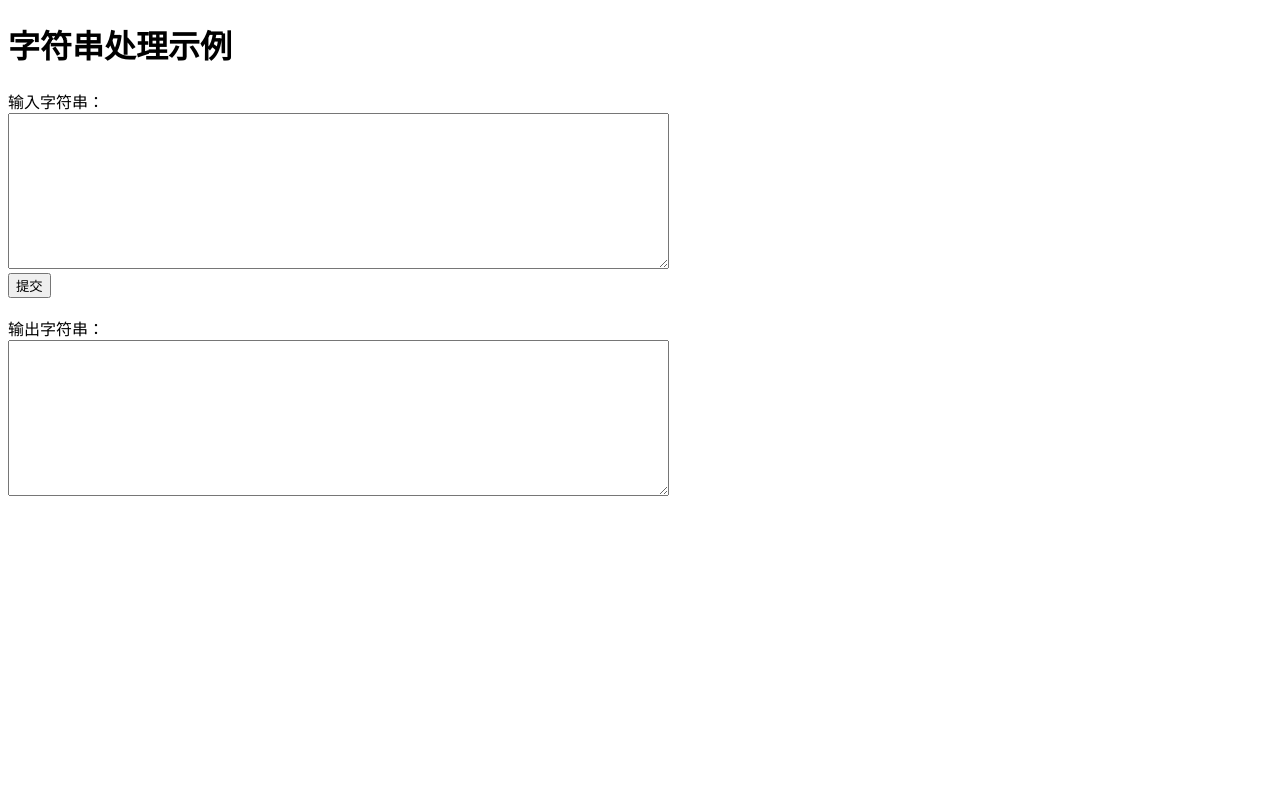
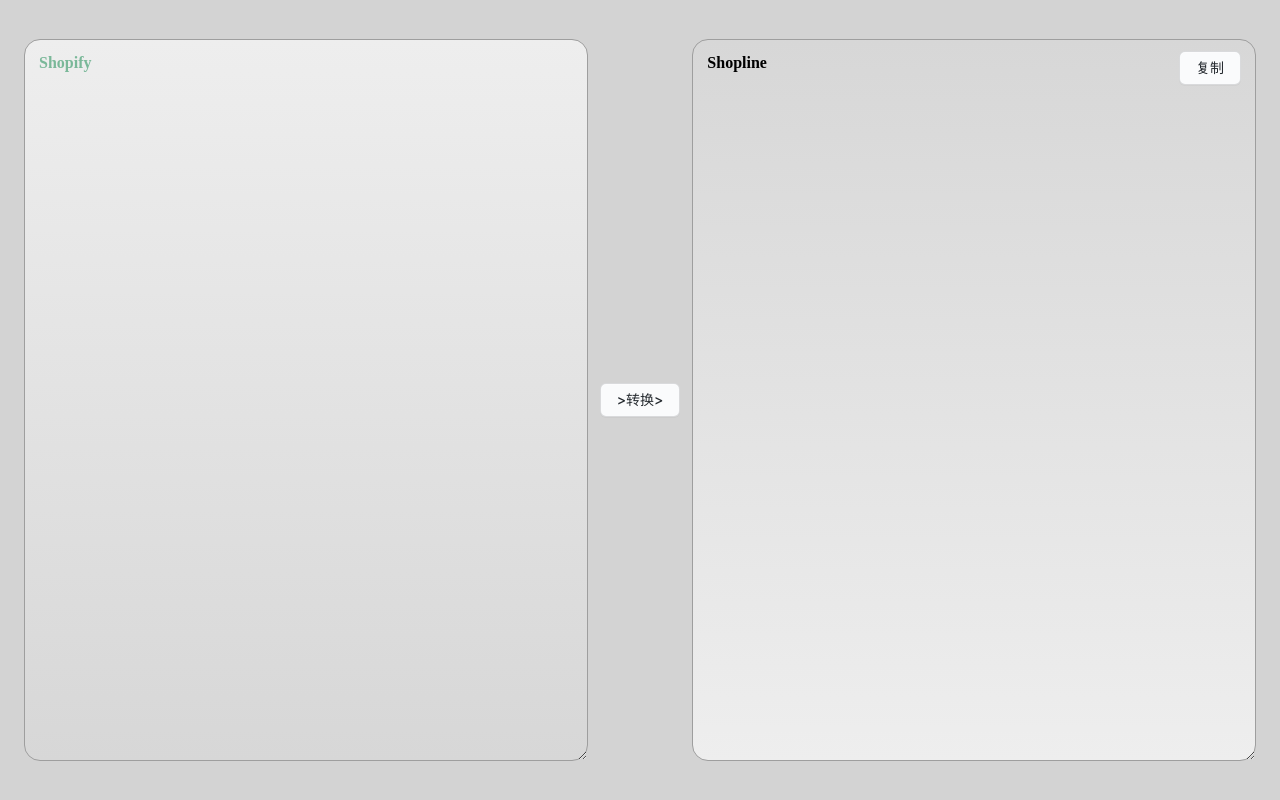
Before and after one commit to Bkyaro/Shopify-Shopline-Convertor, a website: page index.html in a window 1280 px wide. Drawn offline with nearby package versions, Linux system fonts and the light colour scheme.

Commit message:
feat(main): recover layout,add netlify cli

```diff
--- a/index.html
+++ b/index.html
@@ -1,20 +1,173 @@
 <!DOCTYPE html>
-<html>
+
+<html lang="en">
   <head>
-    <meta charset="utf-8" />
-    <title>字符串处理示例</title>
+    <meta charset="UTF-8" />
+    <meta http-equiv="X-UA-Compatible" content="IE=edge" />
+    <meta name="viewport" content="width=device-width, initial-scale=1.0" />
+    <title>Convertor</title>
   </head>
+  <style>
+    body {
+      margin: 0;
+      padding: 0;
+      background-color: lightgrey;
+      display: flex;
+      justify-content: center;
+      align-items: center;
+      height: 100vh;
+      gap: 12px;
+      padding: 0 24px;
+    }
+    textarea::-webkit-scrollbar {
+      display: none;
+    }
+    .input-group,
+    .output-group {
+      position: relative;
+      flex: 1;
+      margin: 0 auto;
+      height: 100%;
+      display: flex;
+      justify-content: center;
+      align-items: center;
+      height: calc(100% - 12px);
+      width: 100%;
+    }
+
+    #input {
+      background: linear-gradient(0deg, #d7d7d7 0%, #eeeeee 100%);
+    }
+
+    #output {
+      background: linear-gradient(0deg, #eeeeee 0%, #d7d7d7 100%);
+    }
+
+    #copy-btn {
+      position: absolute;
+      top: 45px;
+      right: 15px;
+    }
+
+    textarea {
+      border: solid 1.5px #9e9e9e;
+      border-radius: 1rem;
+      padding: 1rem;
+      font-size: 1rem;
+      color: #252121;
+      transition: border 150ms cubic-bezier(0.4, 0, 0.2, 1);
+      height: calc(100% - 100px);
+      overflow: scroll;
+      width: calc(100% - 20px);
+    }
+
+    .user-label {
+      position: absolute;
+      left: 15px;
+      top: 32px;
+      font-weight: bold;
+      pointer-events: none;
+      transform: translateY(1rem);
+      transition: 150ms cubic-bezier(0.4, 0, 0.2, 1);
+    }
+
+    .shopify {
+      color: hsl(150deg 30% 60%);
+    }
+
+    .shopline {
+      color: hsl(0 0% 0%);
+    }
+
+    textarea:focus,
+    input:valid {
+      outline: none;
+      border: 1.5px solid #1a73e8;
+    }
+
+    textarea:focus ~ label,
+    input:valid ~ label {
+      transform: translateY(-50%) scale(0.8);
+      background-color: #212121;
+      padding: 0 0.2em;
+      color: #2196f3;
+    }
+    button {
+      appearance: none;
+      background-color: #fafbfc;
+      border: 1px solid rgba(27, 31, 35, 0.15);
+      border-radius: 6px;
+      box-shadow: rgba(27, 31, 35, 0.04) 0 1px 0,
+        rgba(255, 255, 255, 0.25) 0 1px 0 inset;
+      box-sizing: border-box;
+      color: #24292e;
+      cursor: pointer;
+      display: inline-block;
+      font-family: -apple-system, system-ui, "Segoe UI", Helvetica, Arial,
+        sans-serif, "Apple Color Emoji", "Segoe UI Emoji";
+      font-size: 14px;
+      font-weight: 500;
+      line-height: 20px;
+      list-style: none;
+      padding: 6px 16px;
+      position: relative;
+      transition: background-color 0.2s cubic-bezier(0.3, 0, 0.5, 1);
+      user-select: none;
+      -webkit-user-select: none;
+      touch-action: manipulation;
+      vertical-align: middle;
+      white-space: nowrap;
+      word-wrap: break-word;
+    }
+
+    button:hover {
+      background-color: #f3f4f6;
+      text-decoration: none;
+      transition-duration: 0.1s;
+    }
+
+    button:disabled {
+      background-color: #fafbfc;
+      border-color: rgba(27, 31, 35, 0.15);
+      color: #959da5;
+      cursor: default;
+    }
+
+    button:active {
+      background-color: #edeff2;
+      box-shadow: rgba(225, 228, 232, 0.2) 0 1px 0 inset;
+      transition: none 0s;
+    }
+
+    button:focus {
+      outline: 1px transparent;
+    }
+
+    button:before {
+      display: none;
+    }
+
+    button:-webkit-details-marker {
+      display: none;
+    }
+  </style>
   <body>
-    <h1>字符串处理示例</h1>
-    <label for="input">输入字符串：</label><br />
-    <textarea id="input" rows="10" cols="80"></textarea><br />
-    <button id="submit">提交</button><br />
-    <br />
-    <label for="output">输出字符串：</label><br />
-    <textarea id="output" rows="10" cols="80"></textarea><br />
-    <script src="https://cdn.jsdelivr.net/npm/axios/dist/axios.min.js"></script>
+    <div class="input-group">
+      <textarea name="textarea" id="input"></textarea>
+      <label class="user-label shopify">Shopify</label>
+    </div>
+
+    <button id="generate-btn">&gt转换&gt</button>
+
+    <div class="output-group">
+      <button id="copy-btn">复制</button>
+      <textarea name="textarea" id="output"></textarea>
+      <label class="user-label shopline">Shopline</label>
+    </div>
   </body>
 </html>
+
+<script src="https://cdn.jsdelivr.net/npm/axios/dist/axios.min.js"></script>
 
 <script>
   // 获取输入/输出的 textarea 元素
@@ -22,7 +175,7 @@
   const output = document.getElementById("output");
 
   // 获取提交按钮元素
-  const submitButton = document.getElementById("submit");
+  const submitButton = document.getElementById("generate-btn");
 
   // 添加点击事件监听器
   submitButton.addEventListener("click", () => {
--- a/package.json
+++ b/package.json
@@ -12,6 +12,7 @@
     "body-parser": "^1.20.2",
     "express": "^4.18.2",
     "handlebars": "^4.7.7",
-    "liquid-to-handlebars": "^3.0.1"
+    "liquid-to-handlebars": "^3.0.1",
+    "netlify-cli": "^15.0.2"
   }
 }
```
Also changed, not shown: 2 other files.
